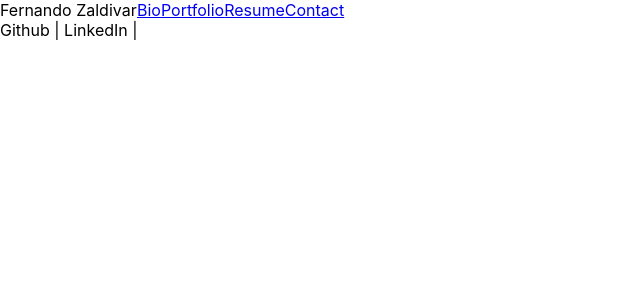
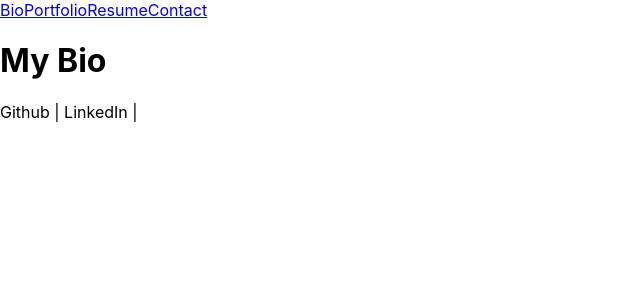
Before and after one commit to Alkathos/react-portfolio-2, a React (Create React App) app: page / in a window 1280 px wide. Shown: the top 300 px of the page, without its empty margins (0-640 px from the left). Built offline with nearby package versions, Linux system fonts and the light colour scheme.

Commit message:
Redid links for navigation, still not working correctly

```diff
--- a/src/App.js
+++ b/src/App.js
@@ -1,15 +1,32 @@
 import React from 'react';
+import { BrowserRouter, Route, Switch } from 'react-router-dom';
+
 import './App.css';
 import Footer from './components/Footer';
 import Navigation from './components/Navigation';
+import Bio from './components/Bio';
+import Contact from './components/Contact';
+import Portfolio from './components/Portfolio';
+import Resume from './components/Resume';
+
 
 function App() {
   return (
-    <div>
+
+      <BrowserRouter>
         <Navigation />
+        <Switch>
+          <Route path='/' component={Bio} />
+          <Route path='/portfolio' component={Portfolio} />
+          <Route path='/resume' component={Resume} />
+          <Route path='/contact' component={Contact} />
+        </Switch>
+        <Footer />
+      </BrowserRouter>
 
-        <Footer />
-    </div>
+
+
+
 
   );
 }
--- /dev/null
+++ b/src/components/Bio.js
@@ -0,0 +1,11 @@
+
+
+function Bio() {
+    return (
+      <div>
+          <h1>My Bio</h1>
+      </div>
+    );
+  }
+
+  export default Bio;
--- a/src/components/Navigation.js
+++ b/src/components/Navigation.js
@@ -1,33 +1,17 @@
 import React from 'react';
-import Navbar from 'react-bootstrap/Navbar';
-import Nav from 'react-bootstrap/Nav';
-import { Container } from 'react-bootstrap';
-import { BrowserRouter as Router, Route, Link } from 'react-router-dom';
+import { NavLink } from 'react-router-dom';
+
 
 
 function Navigation() {
     return (
         <div>
-            <Nav>
-                <Container>
-                        <Navbar bg="dark" variant="dark" fixed="top">
-                            <Navbar.Brand>Fernando Zaldivar</Navbar.Brand>
-                            <Router>
-                                <Link to="/">Bio</Link>
-                                <Link to="/portfolio">Portfolio</Link>
-                                <Link to="/resume">Resume</Link>
-                                <Link to="/contact">Contact</Link>
-                                <Route exact path='/' />
-                                <Route path='portfolio' component='./Portfolio' />
-                                <Route path='resume' component='./Resume' />
-                                <Route path='contact' component='./Contact' />
-                            </Router>
-                        </Navbar>
-                </Container>
-            </Nav>
+            <NavLink to="/">Bio</NavLink>
+            <NavLink to="/portfolio">Portfolio</NavLink>
+            <NavLink to="/resume">Resume</NavLink>
+            <NavLink to="/contact">Contact</NavLink>
         </div>
     );
-
 }
 
 export default Navigation;
```
